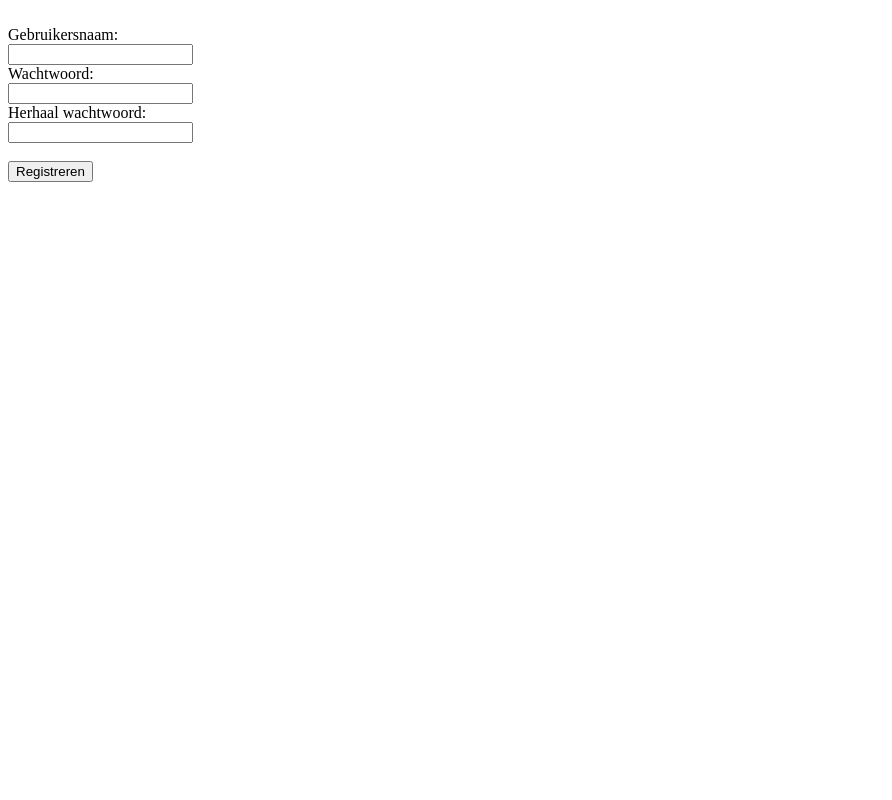
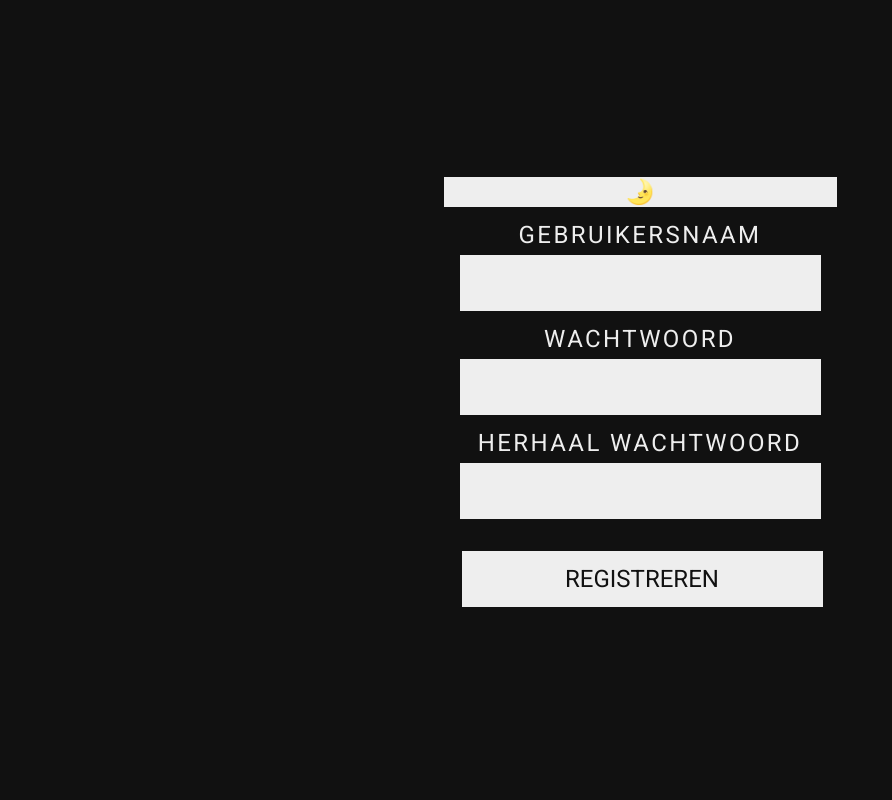
Before and after one commit to Joachiem/notes-project, a PHP site: page /registreren.php in a window 1280 px wide. Shown: the whole page, without its empty margins (0-892 px from the left). Run offline with PHP 8.4, Linux system fonts and the light colour scheme.

Commit message:
Add files via upload

```diff
--- a/registreren.php
+++ b/registreren.php
@@ -7,16 +7,35 @@ if (!$conn) {
 }
 ?>
 
-<form method="post" action="server_registreren.php">
-  <br>
-  Gebruikersnaam:<br>
-  <input type="text" name="user_gn">
-  <br>
-  Wachtwoord:<br>
-  <input type="password" name="user_ww">
-  <br>
-  Herhaal wachtwoord:<br>
-  <input type="password" name="user_ww2">
-  <br><br>
-  <input type="submit" value="Registreren">
-</form>
+<!DOCTYPEhtml>
+<html>
+	<head>
+		<link rel="stylesheet" type="text/css" href="style/reset.css">
+		<link rel="stylesheet" type="text/css" href="style/main.css">
+		<script src="scripts/darkmode.js"></script>
+	</head>
+	<body id="body" class="dark-mode">
+		<button type="button" class="darkmode" name="dark_light" onclick="toggleDarkLight()" title="Toggle dark/light mode">🌛</button>
+		<form method="post" action="server_registreren.php">
+			<div class="form-item">
+				<label>Gebruikersnaam</label>
+				<div class="input-wrapper">
+					<input type="text" name="user_gn">
+				</div>
+			</div>
+			<div class="form-item">
+				<label>Wachtwoord</label>
+				<div class="input-wrapper">
+					<input type="password" name="user_ww">
+				</div>
+			</div>
+			<div class="form-item">
+				<label>Herhaal wachtwoord</label>
+				<div class="input-wrapper">
+					<input type="password" name="user_ww2">
+				</div>
+			</div>
+			<input class="submit" type="submit" value="REGISTREREN">
+		</form>
+	</body>
+</html>
--- a/style/main.css
+++ b/style/main.css
@@ -1,3 +1,4 @@
+
 @import url('https://fonts.googleapis.com/css?family=Roboto:400,700&display=swap');
 
 * {
@@ -123,3 +124,7 @@ body.light-mode input {
 	background-color: #111;
 	color: #eee;
 }
+
+.submit {
+	text-align: center;
+}
```
